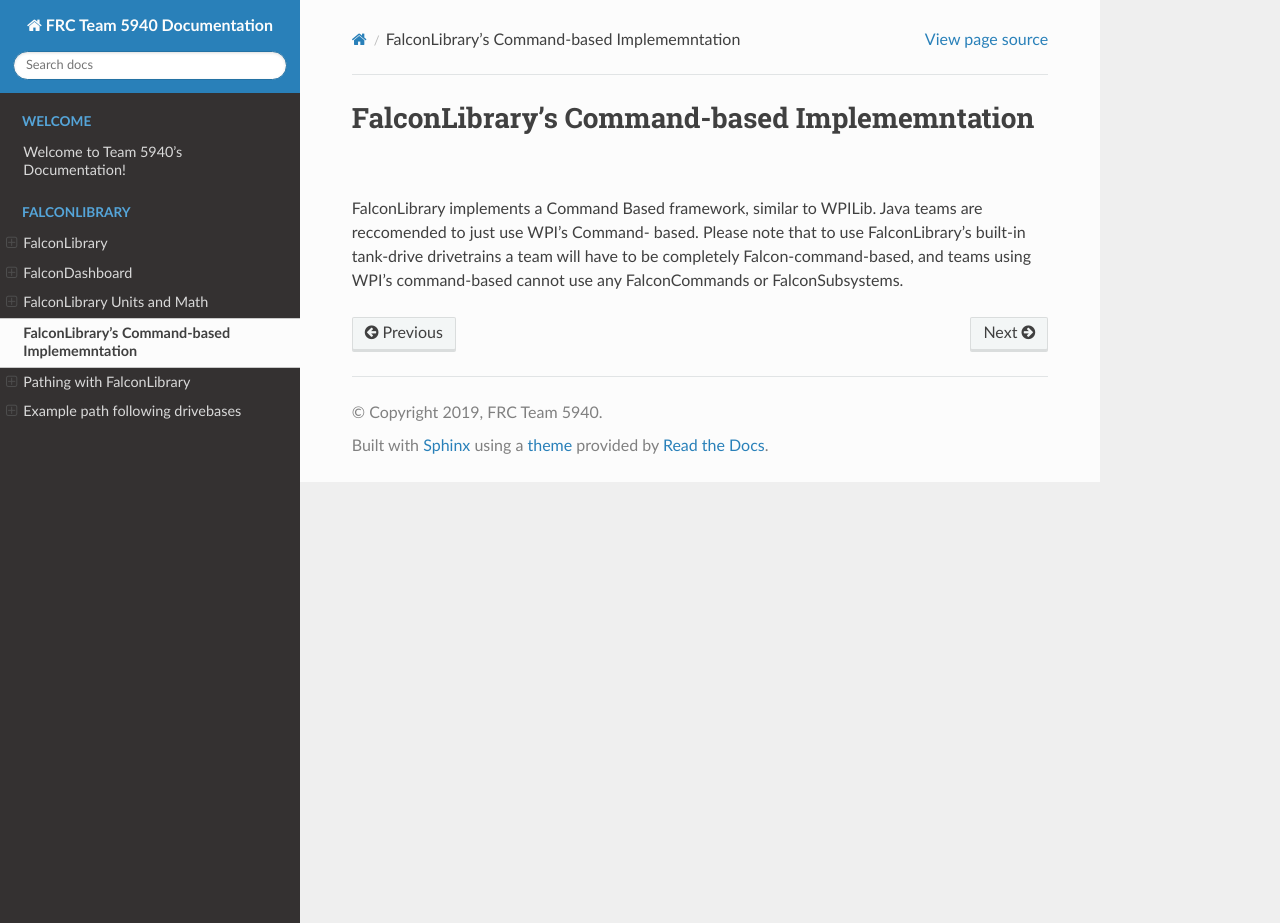
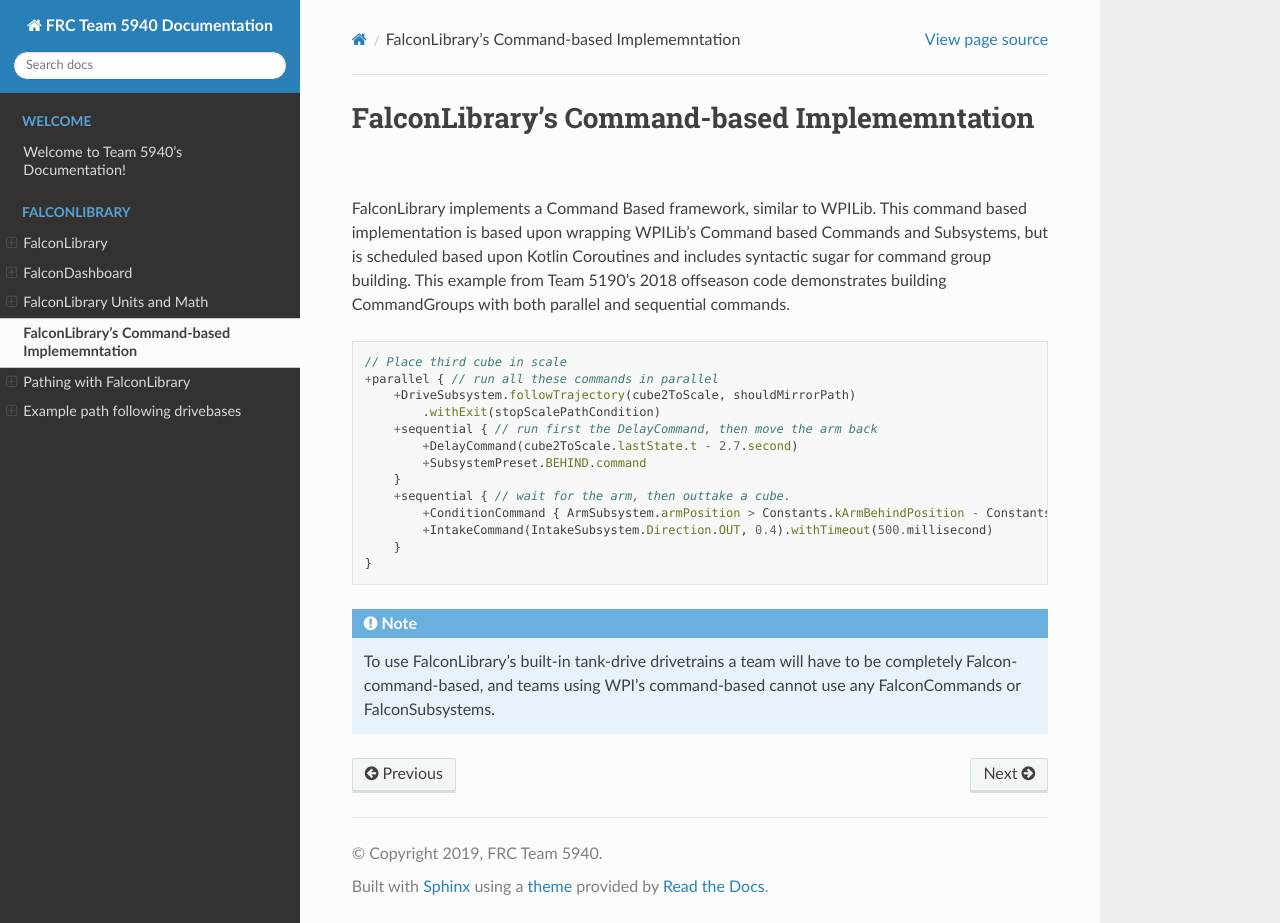
Before and after one commit to BREAD5940/5940-docs, a Sphinx documentation site: the page built from source/docs/unofficial-libraries/team5190/falcon-command-based.rst, in a window 1280 px wide and 923 px high. Built offline with Sphinx 7.4.7 and the Read the Docs theme 2.0.0, drawn with Linux system fonts in a browser that asks for light colours.

Commit message:
add more on command based docs

```diff
--- a/source/conf.py
+++ b/source/conf.py
@@ -56,3 +56,7 @@
 	'collapse_navigation': False,
 	'sticky_navigation': False
 }
+
+user_options = [
+        ('warning-is-error', True),
+]
--- a/source/docs/unofficial-libraries/team5190/falcon-command-based.rst
+++ b/source/docs/unofficial-libraries/team5190/falcon-command-based.rst
@@ -2,8 +2,29 @@
 ======================================================
 
 FalconLibrary implements a Command Based framework, similar
-to WPILib. Java teams are reccomended to just use WPI's Command-
-based. Please note that to use FalconLibrary's built-in
-tank-drive drivetrains a team will have to be completely
-Falcon-command-based, and teams using WPI's command-based
-cannot use any FalconCommands or FalconSubsystems.
+to WPILib. This command based implementation is based upon
+wrapping WPILib's Command based Commands and Subsystems, but
+is scheduled based upon Kotlin Coroutines and includes
+syntactic sugar for command group building. This example
+from Team 5190's 2018 offseason code demonstrates building
+CommandGroups with both parallel and sequential commands.
+
+.. code-block:: kotlin
+
+    // Place third cube in scale
+    +parallel { // run all these commands in parallel
+        +DriveSubsystem.followTrajectory(cube2ToScale, shouldMirrorPath)
+            .withExit(stopScalePathCondition)
+        +sequential { // run first the DelayCommand, then move the arm back
+            +DelayCommand(cube2ToScale.lastState.t - 2.7.second)
+            +SubsystemPreset.BEHIND.command
+        }
+        +sequential { // wait for the arm, then outtake a cube.
+            +ConditionCommand { ArmSubsystem.armPosition > Constants.kArmBehindPosition - Constants.kArmAutoTolerance }
+            +IntakeCommand(IntakeSubsystem.Direction.OUT, 0.4).withTimeout(500.millisecond)
+        }
+    }
+
+
+
+.. note:: To use FalconLibrary's built-in tank-drive drivetrains a team will have to be completely Falcon-command-based, and teams using WPI's command-based cannot use any FalconCommands or FalconSubsystems.
--- a/source/docs/unofficial-libraries/team5190/units-math.rst
+++ b/source/docs/unofficial-libraries/team5190/units-math.rst
@@ -283,7 +283,7 @@
 about the middle of the field (left/right, relative to the alliance wall),
 and the usual plus/minus functions, and interpolation methods. For
 more advanced functions such as :code:`inFrameOfReferenceOf()` or
-:code:`twist()`, teams are encourage to `Read the github source <https://github.com/5190GreenHopeRobotics/FalconLibrary/blob/32a9657467ad7866b9cca710cd937748f3c3aefb/src/main/kotlin/org/ghrobotics/lib/mathematics/twodim/geometry/Pose2d.kt>`_.
+:code:`twist()`, teams are encourage to `Read the github source <https://github.com/5190GreenHopeRobotics/FalconLibrary/blob/32a9657467ad7866b9cca710cd937748f3c3aefb/src/main/kotlin/org/ghrobotics/lib/mathematics/twodim/geometry/Pose2d.kt>`__.
 
 Twist2d
 --------
@@ -305,4 +305,5 @@
 Other Units
 ------------
 
-Other cool units which you might use include Mass, Ohms, Volts and Amps.
+Other SI Units of FalconLibrary not men sioned here include
+Mass, Ohms, Volts and Amps.
```
